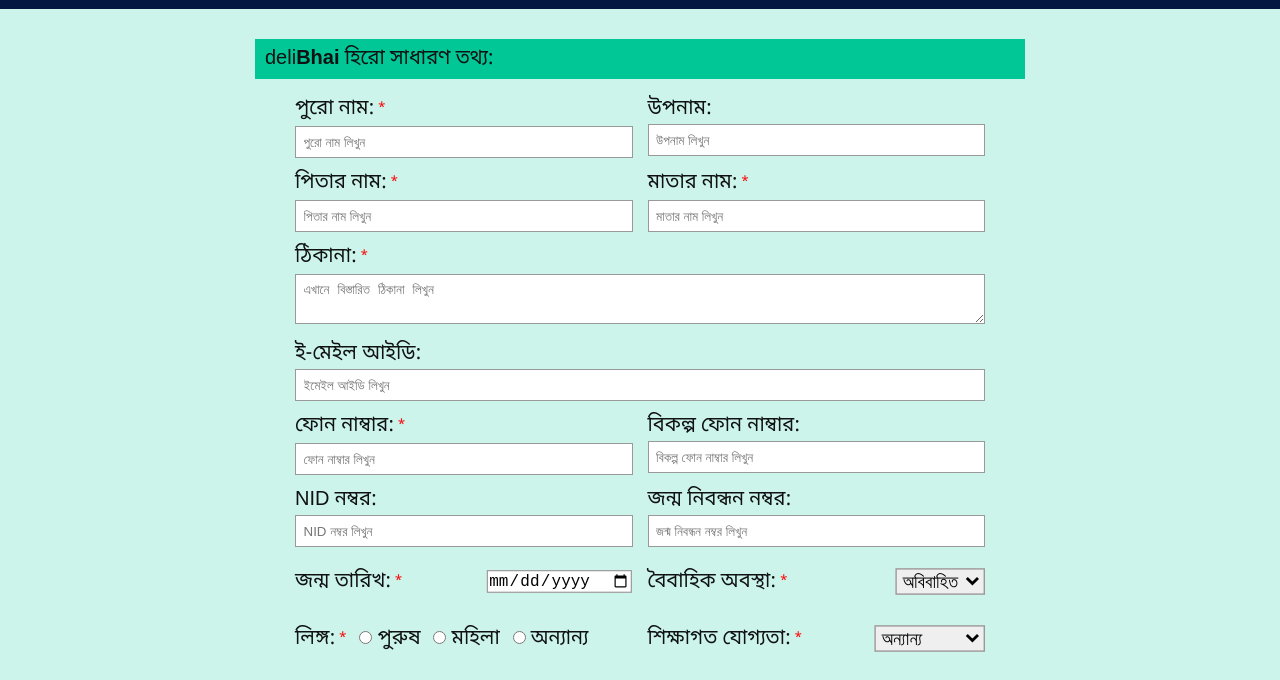
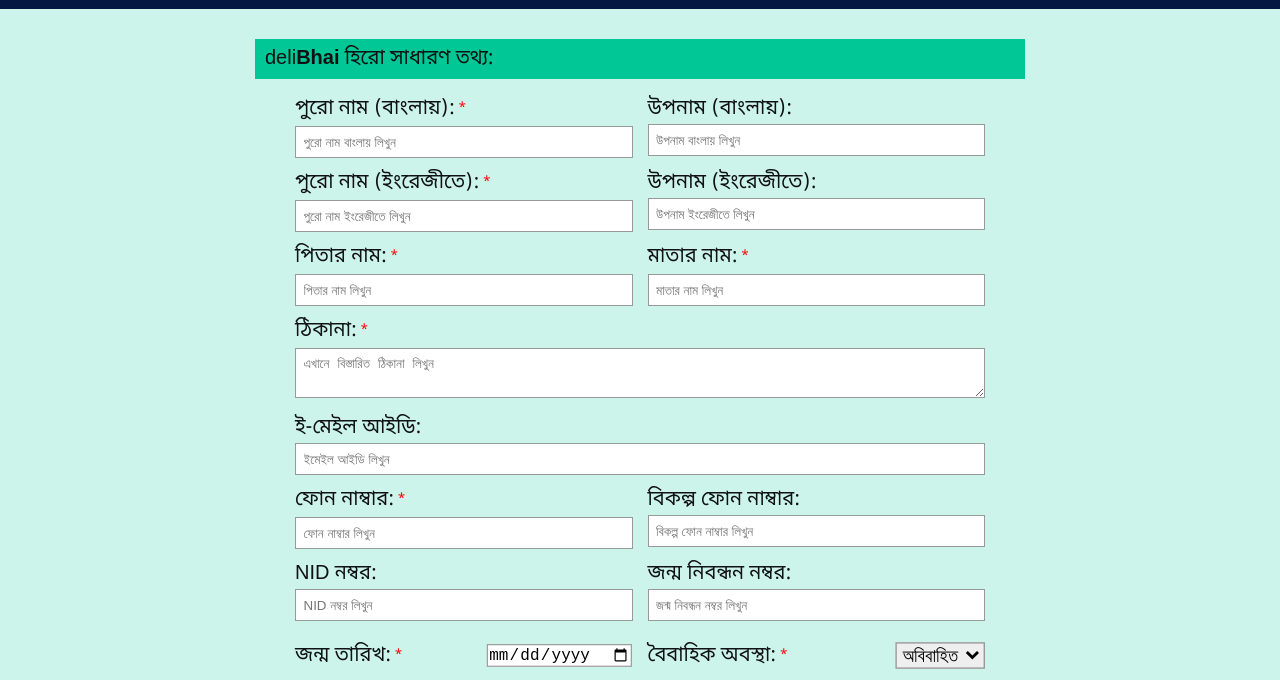
Before and after one commit to mdsaifullah-wd/delibhai-test, a plain HTML site: page registration.html in a window 1280 px wide. Shown: the part 71-751 px from the top of the page. Drawn offline with Linux system fonts and the light colour scheme; a web font is replaced by a local one.

Commit message:
add full name and sub name english input

```diff
--- a/registration.html
+++ b/registration.html
@@ -38,12 +38,20 @@
                     <div class="small-container">
                         <div class="form-input py-2">
                             <div class="form-group">
-                                <label for="fullName" class="required">পুরো নাম:</label>
-                                <input type="text" id="fullName" name="fullName" placeholder="পুরো নাম লিখুন" required>
+                                <label for="fullNameBangla" class="required">পুরো নাম (বাংলায়):</label>
+                                <input type="text" id="fullNameBangla" name="fullNameBangla" placeholder="পুরো নাম বাংলায় লিখুন" required>
                             </div>
                             <div class="form-group">
-                                <label for="subName">উপনাম:</label>
-                                <input type="text" id="subName" name="subName" placeholder="উপনাম লিখুন">
+                                <label for="subNameBangla">উপনাম (বাংলায়):</label>
+                                <input type="text" id="subNameBangla" name="subNameBangla" placeholder="উপনাম বাংলায় লিখুন">
+                            </div>
+                            <div class="form-group">
+                                <label for="fullNameEnglish" class="required">পুরো নাম (ইংরেজীতে):</label>
+                                <input type="text" id="fullNameEnglish" name="fullNameEnglish" placeholder="পুরো নাম ইংরেজীতে লিখুন" required>
+                            </div>
+                            <div class="form-group">
+                                <label for="subNameEnglish">উপনাম (ইংরেজীতে):</label>
+                                <input type="text" id="subNameEnglish" name="subNameEnglish" placeholder="উপনাম ইংরেজীতে লিখুন">
                             </div>
                             <div class="form-group">
                                 <label for="fatherName" class="required">পিতার নাম:</label>
```
